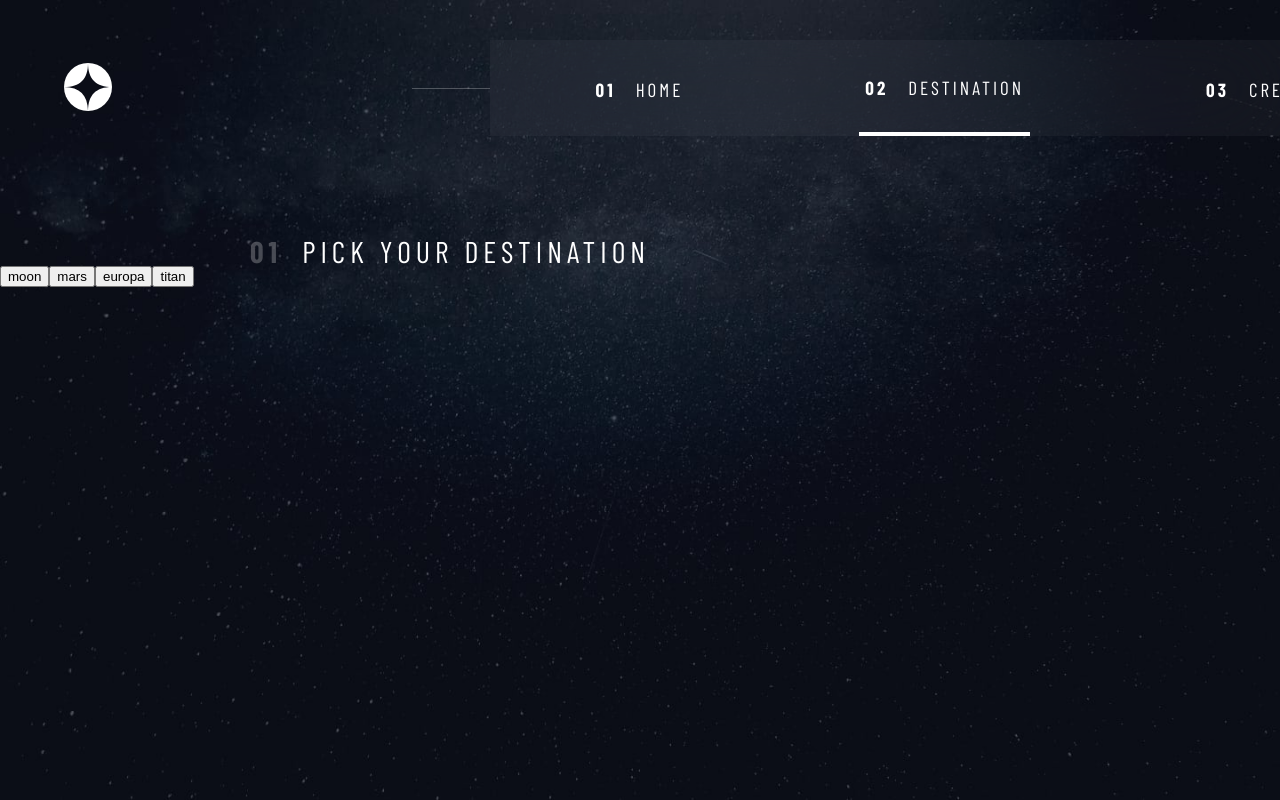
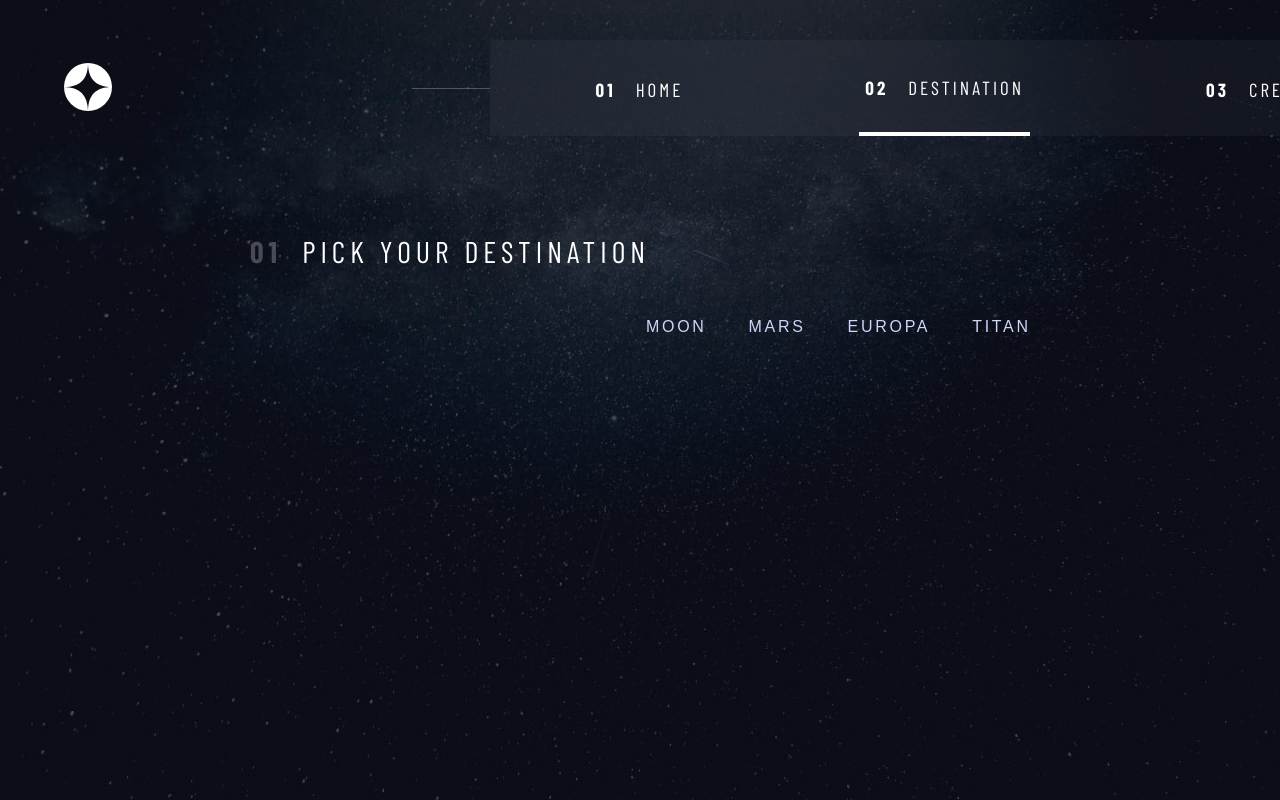
Before and after one commit to nicolasgabriiel/Space-Tourism, a Vue app: page /destination in a window 1280 px wide. Shown: the top 800 px of the page. Built offline with nearby package versions, Linux system fonts and the light colour scheme; a web font is replaced by a local one.

Commit message:
STYLE: DestinationControler

```diff
--- a/src/components/DestinationControler.vue
+++ b/src/components/DestinationControler.vue
@@ -1,30 +1,65 @@
 <template>
-    <section>
+  <div class="container-data">
+    <section class="esquerda"></section>
+    <section class="direita">
       <div>
         <header>
-                <nav>
+          <nav class="navegacao-controle">
             <button>
-                        <h2>moon</h2>
+              <h2 class="title-button">moon</h2>
             </button>
             <button>
-                        <h2>mars</h2>
+              <h2 class="title-button">mars</h2>
             </button>
             <button>
-                        <h2>europa</h2>
+              <h2 class="title-button">europa</h2>
             </button>
             <button>
-                        <h2>titan</h2>
+              <h2 class="title-button">titan</h2>
             </button>
           </nav>
         </header>
       </div>
-
     </section>
+  </div>
 </template>
 <script lang="ts">
-import { defineComponent } from 'vue'
+import { defineComponent } from "vue";
 
 export default defineComponent({
-    name: 'Destination-Component'
-})
+  name: "Destination-Component",
+});
 </script>
+
+<style scoped>
+.container-data {
+  display: flex;
+}
+.esquerda {
+  width: 50%;
+  height: 20px;
+}
+.direita {
+  width: 50%;
+}
+.navegacao-controle button {
+  background-color: transparent;
+  border: 0;
+}
+
+.title-button {
+  font-size: 16px;
+  line-height: 19.2px;
+  letter-spacing: 2.7px;
+  color: #d0d6f9;
+  text-transform: uppercase;
+  margin: 50px 30px 0 0;
+}
+.title-button:hover {
+  color: #ffffff;
+  cursor: pointer;
+  border-bottom: 4px solid white;
+  padding-bottom: 10px;
+  font-weight: 600;
+}
+</style>
```
Also changed, not shown: 1 other file (tests, documents, lock files or other folders). Lines whose indentation alone changed are shown as unchanged.
